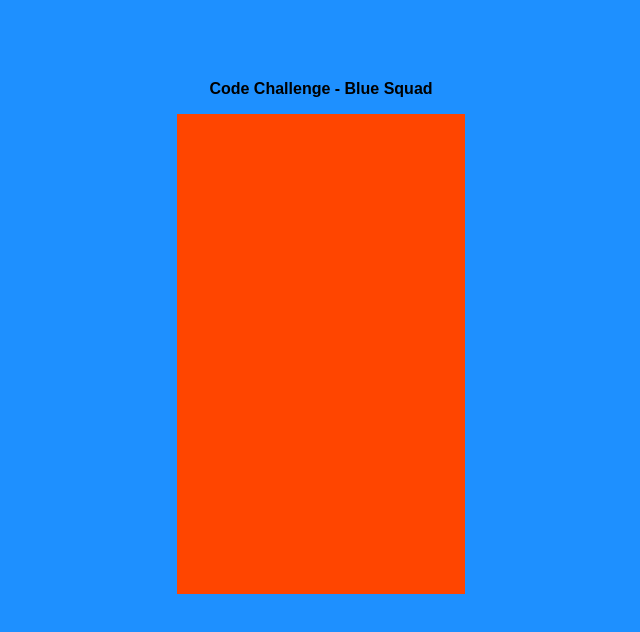
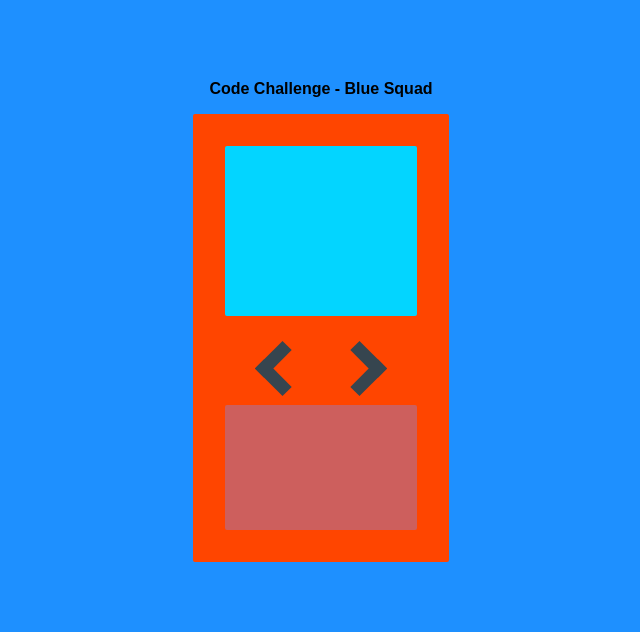
Before and after one commit to pacurtin/pokedex, a React (Create React App) app: page / in a window 1280 px wide. Shown: the top 632 px of the page, without its empty margins (319-959 px from the left). Built offline with nearby package versions, Linux system fonts and the light colour scheme.

Commit message:
CSS screen buttons and info box

```diff
--- a/src/Pokedex.css
+++ b/src/Pokedex.css
@@ -3,6 +3,54 @@
     width: 16em;
     height: 28em;
     margin: 0 auto;
-    padding: 1em;
     text-align: center;
+    display: grid;
+    grid-template-rows: 45% 20% 35%;
+    border-radius: 2px;
 }
+
+#screen {
+    background: #03d5ff;
+    grid-row: 1;
+    border-radius: 2px;
+    margin: 2em 2em 0 2em;
+}
+
+#selection-buttons {
+    grid-row: 2;
+}
+
+#selection-buttons button{
+    height:100%;
+    background:orangered;
+    border:none;
+    outline: none;
+}
+
+.arrow {
+    margin: 1.5em 1em 0 1em;
+    top:1em;
+    height:1.5em;
+    width:1.5em;
+    border: solid #36454F;
+    border-width: 0 1em 1em 0;
+    display: inline-block;
+    padding: 3px;
+}
+
+.right {
+    transform: rotate(-45deg);
+    -webkit-transform: rotate(-45deg);
+}
+
+.left {
+    transform: rotate(135deg);
+    -webkit-transform: rotate(135deg);
+}
+
+#info {
+    grid-row: 3;
+    background: #cd5f5d;
+    border-radius: 2px;
+    margin: 0 2em 2em 2em;
+}
--- a/src/Pokedex.js
+++ b/src/Pokedex.js
@@ -4,10 +4,17 @@ import "./Pokedex.css";
 function Pokedex(props) {
 
   return (
-    <div id="container">
-      <div id="device">
-
+    <div id="device">
+      <div id="screen"></div>
+      <div id="selection-buttons">
+        <button>
+          <i className="arrow left"/>
+        </button>
+        <button>
+          <i className="arrow right"/>
+        </button>
       </div>
+      <div id="info"></div>
     </div>
   );
 }
```
